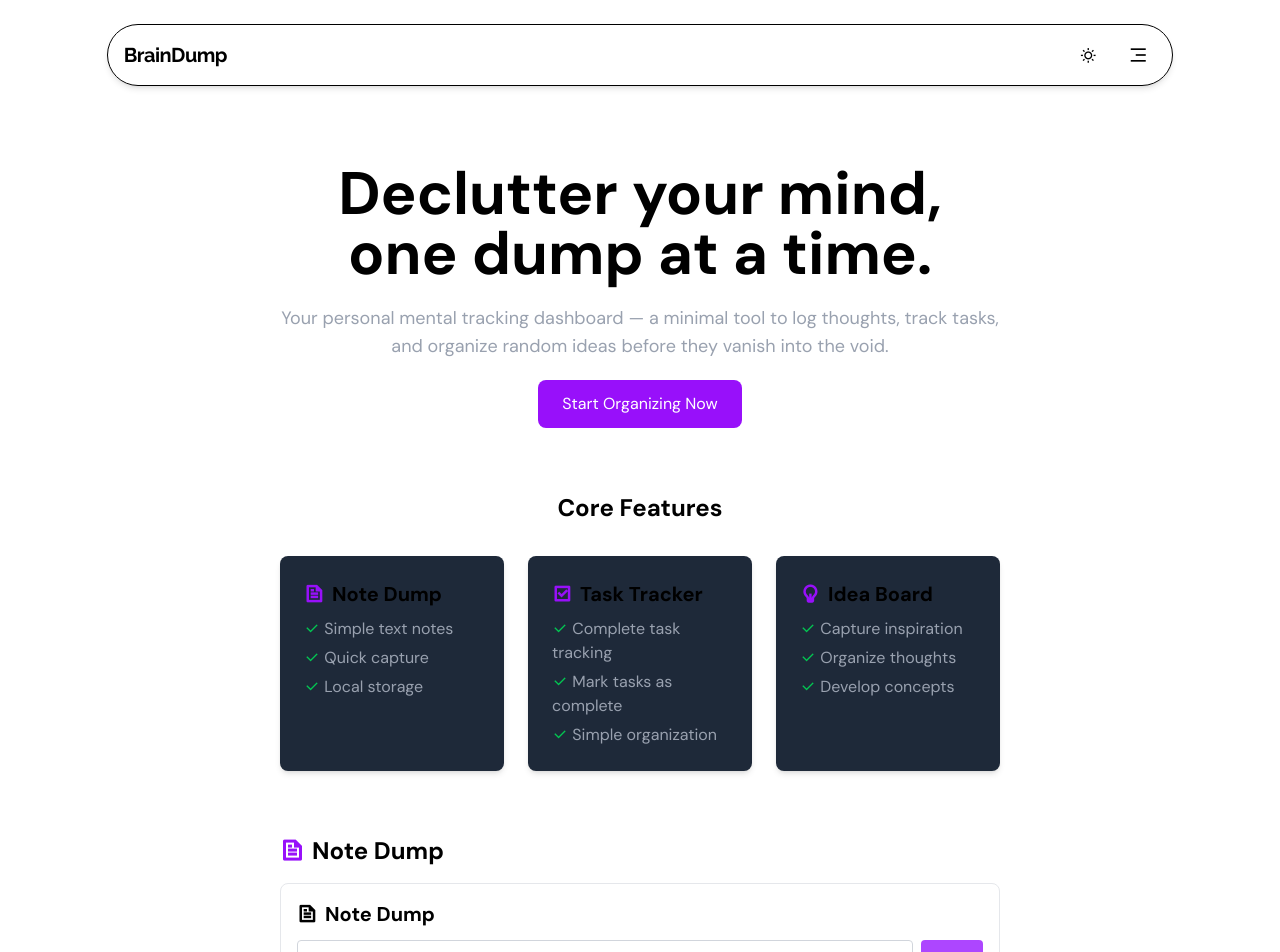
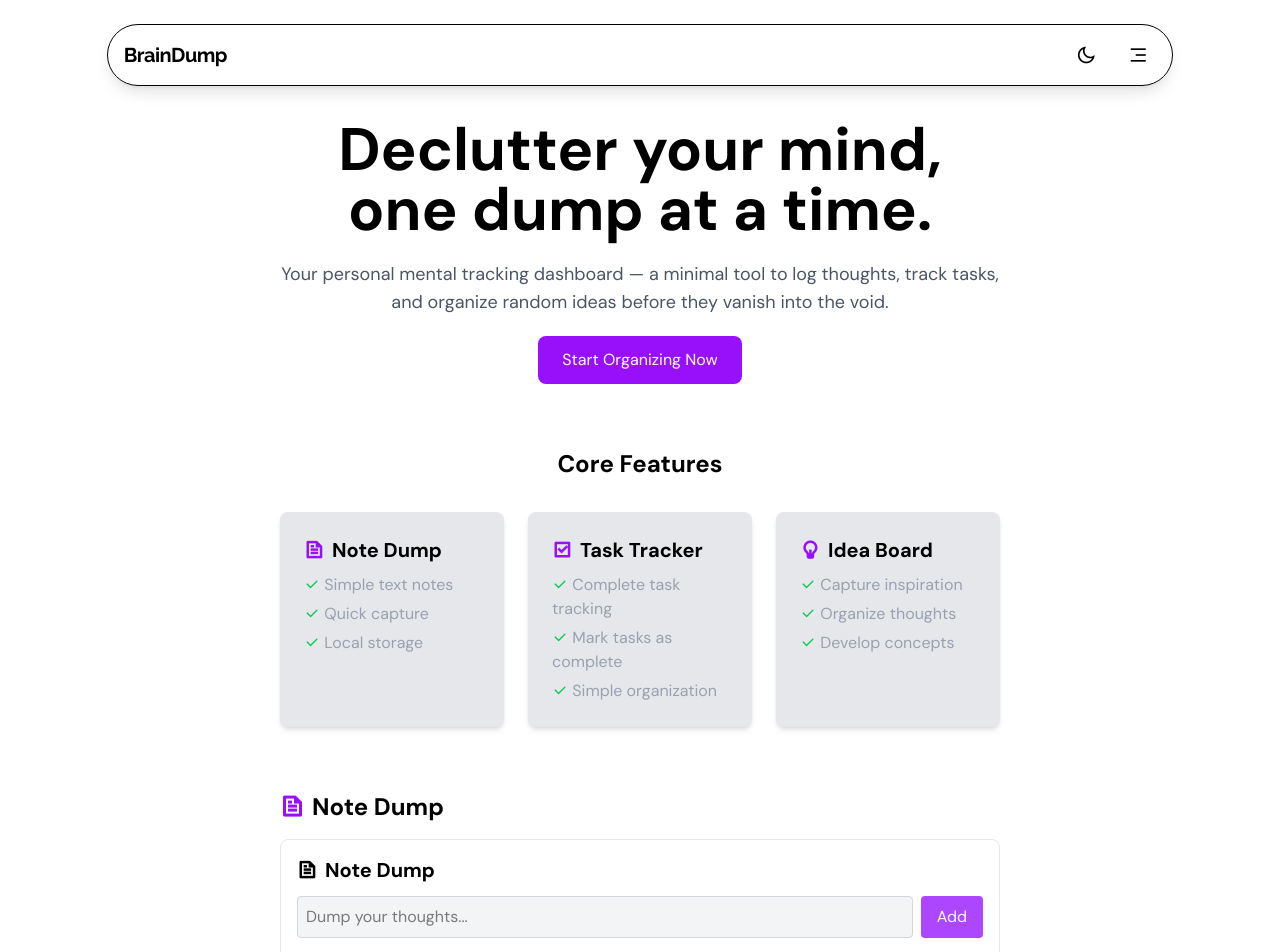
Before and after one commit to Manpreet113/BrainDump, a React (Vite) app: page / in a window 1280 px wide. Shown: the top 952 px of the page. Built offline with nearby package versions, Linux system fonts and the light colour scheme.

Commit message:
Update Tailwind CSS to version 4.1.3 and enhance styles for NoteDump, TaskTracker, and IdeaBoard components

```diff
--- a/package.json
+++ b/package.json
@@ -27,7 +27,7 @@
     "eslint-plugin-react-refresh": "^0.4.19",
     "globals": "^15.15.0",
     "postcss": "^8.5.3",
-    "tailwindcss": "^4.1.2",
+    "tailwindcss": "^4.1.3",
     "vite": "^6.2.0"
   }
 }
--- a/src/App.jsx
+++ b/src/App.jsx
@@ -1,4 +1,4 @@
-import { useState } from "react";
+import { useEffect, useState } from "react";
 import NoteDump from "./components/NoteDump";
 import TaskTracker from "./components/TaskTracker";
 import IdeaBoard from "./components/IdeaBoard";
@@ -6,17 +6,37 @@ import Stats from "./components/Stats";
 import { motion, AnimatePresence } from "framer-motion";
 
 function App() {
-  const [darkMode, setDarkMode] = useState(true);
+  const [darkMode, setDarkMode] = useState(() => {
+    // Check for saved theme preference
+    if (typeof window !== 'undefined') {
+      const savedTheme = localStorage.getItem("darkMode");
+      return savedTheme ? JSON.parse(savedTheme) : window.matchMedia('(prefers-color-scheme: dark)').matches;
+    }
+    return true; // default to dark mode if we can't check
+  });
+
+  // Update the useEffect for dark mode
+  useEffect(() => {
+    localStorage.setItem("darkMode", JSON.stringify(darkMode));
+    if (darkMode) {
+      document.documentElement.classList.add("dark");
+      document.documentElement.style.colorScheme = 'dark';
+    } else {
+      document.documentElement.classList.remove("dark");
+      document.documentElement.style.colorScheme = 'light';
+    }
+  }, [darkMode]);
+
   const [isSidebarOpen, setIsSidebarOpen] = useState(false);
 
   return (
     <div
       className={`min-h-screen ${
-        darkMode ? "dark:bg-black dark:text-white" : "bg-white text-black"
+        darkMode ? "bg-black text-white" : "bg-white text-black"
       } transition-colors duration-300`}
     >
       <header className="pt-6 px-6 flex justify-center">
-        <div className="flex items-center justify-between border fixed z-30 w-5/6 backdrop-blur-xs dark:backdrop-blur-xs rounded-full px-4 py-2 shadow-md">
+        <div className="flex items-center justify-between border fixed z-30 w-5/6 backdrop-blur-xs rounded-full px-4 py-2 shadow-lg">
           <h1
             className="text-xl font-bold tracking-tight"
             style={{ fontFamily: "var(--font-secondary)" }}
@@ -26,12 +46,12 @@ function App() {
           <div className="flex items-center gap-4">
             <button
               onClick={() => setDarkMode(!darkMode)}
-              className="p-2 rounded-full hover:bg-purple-600 dark:hover:bg-purple-600 transition-colors"
+              className="p-2 rounded-full hover:bg-purple-600 dark:hover:bg-purple-700 transition-colors"
             >
               {darkMode ? (
-                <i className="ri-sun-line"></i>
+                <i className="ri-sun-line text-xl"></i>
               ) : (
-                <i className="ri-moon-line"></i>
+                <i className="ri-moon-line text-xl"></i>
               )}
             </button>
             <button
@@ -43,17 +63,15 @@ function App() {
           </div>
         </div>
       </header>
-      <main className="max-w-3xl mx-auto p-6 pt-35 space-y-16">
+
+      <main className="max-w-3xl mx-auto p-6 pt-24 space-y-16" id="app">
         <div className="text-center space-y-5">
-          <h2 className="text-6xl font-bold">
-            Declutter your mind, one dump at a time.
-          </h2>
-          <p className="text-lg text-gray-400">
+          <h2 className="text-6xl font-bold">Declutter your mind, one dump at a time.</h2>
+          <p className="text-gray-600 text-lg">
             Your personal mental tracking dashboard — a minimal tool to log
             thoughts, track tasks, and organize random ideas before they vanish
             into the void.
           </p>
-          {/* Placeholder for "Start Organizing Now" button - I'll add links later */}
           <a
             href="#app"
             className="inline-block px-6 py-3 bg-purple-600 text-white rounded-lg hover:bg-purple-700 transition-colors"
@@ -62,12 +80,11 @@ function App() {
           </a>
         </div>
 
-
         <div className="space-y-8">
           <h3 className="text-2xl font-semibold text-center">Core Features</h3>
           <div className="grid grid-cols-1 md:grid-cols-3 gap-6">
             {/* Note Dump Card */}
-            <div className="card bg-gray-800  p-6 rounded-lg shadow-md">
+            <div className="card bg-gray-200 dark:bg-gray-800 p-6 rounded-lg shadow-md">
               <h4 className="text-xl font-semibold mb-2 flex items-center gap-2">
                 <i className="ri-file-text-line text-purple-600"></i> Note Dump
               </h4>
@@ -78,7 +95,7 @@ function App() {
               </ul>
             </div>
             {/* Task Tracker Card */}
-            <div className="card bg-gray-800  p-6 rounded-lg shadow-md">
+            <div className="card bg-gray-200 dark:bg-gray-800 p-6 rounded-lg shadow-md">
               <h4 className="text-xl font-semibold mb-2 flex items-center gap-2">
                 <i className="ri-checkbox-line text-purple-600"></i> Task Tracker
               </h4>
@@ -89,7 +106,7 @@ function App() {
               </ul>
             </div>
             {/* Idea Board Card */}
-            <div className="card bg-gray-800  p-6 rounded-lg shadow-md">
+            <div className="card bg-gray-200 dark:bg-gray-800 p-6 rounded-lg shadow-md">
               <h4 className="text-xl font-semibold mb-2 flex items-center gap-2">
                 <i className="ri-lightbulb-line text-purple-600"></i> Idea Board
               </h4>
@@ -101,6 +118,7 @@ function App() {
             </div>
           </div>
         </div>
+
         <section id="note-dump" className="space-y-4">
           <h3 className="text-2xl font-semibold flex items-center gap-2">
             <i className="ri-file-text-line text-purple-600"></i> Note Dump
@@ -122,7 +140,6 @@ function App() {
           <IdeaBoard />
         </section>
 
-        {/* Stats Section */}
         <section id="stats" className="space-y-4">
           <h3 className="text-2xl font-semibold flex items-center gap-2">
             <i className="ri-bar-chart-line text-purple-600"></i> Stats
@@ -131,14 +148,12 @@ function App() {
         </section>
       </main>
 
-      {/* Footer */}
-      <footer className="mt-12 border-t border-gray-600 p-6 text-center text-gray-500">
+      <footer className="mt-12 border-t border-gray-600 p-6 rounded-t-md text-center text-gray-500">
         <p>Built with React, rage, and a rapidly declining will to live.</p>
         <p>Don’t ask how it works. I don’t know. I blacked out.</p>
         <p>Code so scuffed, even AI refused to explain it.</p>
       </footer>
 
-      {/* Sidebar */}
       <AnimatePresence>
         {isSidebarOpen && (
           <motion.div
@@ -146,7 +161,7 @@ function App() {
             animate={{ x: 0 }}
             exit={{ x: "100%" }}
             transition={{ type: "spring", stiffness: 300, damping: 30 }}
-            className="fixed top-0 right-0 w-64 h-full bg-gray-900 rounded-l-xl shadow-lg z-50 p-4"
+            className="fixed top-0 right-0 w-64 h-full bg-gray-100 dark:bg-gray-950 rounded-l-xl shadow-lg z-50 p-4"
           >
             <button
               onClick={() => setIsSidebarOpen(false)}
@@ -162,18 +177,12 @@ function App() {
                 </a>
               </li>
               <li>
-                <a
-                  href="#task-tracker"
-                  className="text-gray-300 hover:text-white"
-                >
+                <a href="#task-tracker" className="text-gray-300 hover:text-white">
                   Task Tracker
                 </a>
               </li>
               <li>
-                <a
-                  href="#idea-board"
-                  className="text-gray-300 hover:text-white"
-                >
+                <a href="#idea-board" className="text-gray-300 hover:text-white">
                   Idea Board
                 </a>
               </li>
@@ -188,7 +197,7 @@ function App() {
       </AnimatePresence>
       {isSidebarOpen && (
         <div
-          className="fixed inset-0 backdrop-blur-lg bg-opacity-50 z-40"
+          className="fixed inset-0 backdrop-blur-lg z-40"
           onClick={() => setIsSidebarOpen(false)}
         />
       )}
--- a/src/components/IdeaBoard.jsx
+++ b/src/components/IdeaBoard.jsx
@@ -45,7 +45,7 @@ function IdeaBoard() {
           type="text"
           value={newIdea}
           onChange={(e) => setNewIdea(e.target.value)}
-          className="flex-1 p-2 border border-gray-300 dark:border-gray-600 rounded backdrop-blur-lg dark:backdrop-blur-lg text-gray-900 dark:text-white focus:outline-none focus:ring-2 focus:ring-blue-500"
+          className="flex-1 p-2 border border-gray-300 dark:border-gray-600 rounded backdrop-blur-md bg-gray-100 text-black focus:outline-none focus:ring-2 focus:ring-blue-500"
           placeholder="Capture an idea..."
         />
         <button
@@ -59,7 +59,7 @@ function IdeaBoard() {
         {ideas.map((idea) => (
           <li
             key={idea.id}
-            className="animate-item flex items-center justify-between p-2 bg-gray-700 dark:backdrop-blur-ls border border-gray-200 dark:border-gray-700 rounded"
+            className="animate-item flex items-center justify-between p-2 bg-gray-600 text-white border border-gray-200 dark:border-gray-700 rounded"
           >
             {editId === idea.id ? (
               <div className="flex-1 flex gap-2">
@@ -67,7 +67,7 @@ function IdeaBoard() {
                   type="text"
                   value={editText}
                   onChange={(e) => setEditText(e.target.value)}
-                  className="flex-1 p-1 border border-gray-300 dark:border-gray-600 rounded backdrop-blur-lg dark:backdrop-blur-lg text-gray-900 dark:text-white"
+                  className="flex-1 p-1 border border-gray-300 dark:border-gray-600 rounded backdrop-blur-md bg-white/80 dark:bg-gray-500 text-gray-900 dark:text-white"
                 />
                 <button
                   onClick={() => saveEdit(idea.id)}
--- a/src/components/NoteDump.jsx
+++ b/src/components/NoteDump.jsx
@@ -45,7 +45,7 @@ function NoteDump() {
           type="text"
           value={newNote}
           onChange={(e) => setNewNote(e.target.value)}
-          className="flex-1 p-2 border border-gray-300 dark:border-gray-600 rounded backdrop-blur-lg dark:backdrop-blur-lg text-white dark:text-white focus:outline-none focus:ring-2 focus:ring-blue-500"
+          className="flex-1 p-2 border border-gray-300 dark:border-gray-600 rounded backdrop-blur-md bg-gray-100 text-black focus:outline-none focus:ring-2 focus:ring-blue-500"
           placeholder="Dump your thoughts..."
         />
         <button
@@ -59,7 +59,7 @@ function NoteDump() {
         {notes.map((note) => (
           <li
             key={note.id}
-            className="animate-item flex items-center justify-between p-2 bg-gray-50 dark:bg-gray-700 border border-gray-200 dark:border-gray-700 rounded"
+            className="animate-item flex items-center justify-between p-2 bg-gray-600 text-white border border-gray-200 dark:border-gray-700 rounded"
           >
             {editId === note.id ? (
               <div className="flex-1 flex gap-2">
--- a/src/components/TaskTracker.jsx
+++ b/src/components/TaskTracker.jsx
@@ -51,7 +51,7 @@ function TaskTracker() {
           type="text"
           value={newTask}
           onChange={(e) => setNewTask(e.target.value)}
-          className="flex-1 p-2 border border-gray-300 dark:border-gray-600 rounded backdrop-blur-3xl dark:backdrop-blur-lg  dark:text-white focus:outline-none focus:ring-2 focus:ring-blue-500"
+          className="flex-1 p-2 border border-gray-300 dark:border-gray-600 rounded backdrop-blur-lg bg-gray-100 text-black focus:outline-none focus:ring-2 focus:ring-blue-500"
           placeholder="Add a task..."
         />
         <button
@@ -65,7 +65,7 @@ function TaskTracker() {
         {tasks.map((task) => (
           <li
             key={task.id}
-            className="animate-item flex items-center justify-between p-2 bg-gray-50 dark:bg-gray-800 border border-gray-200 dark:border-gray-700 rounded"
+            className="animate-item flex items-center justify-between p-2 bg-gray-600 border text-white border-gray-200 dark:border-gray-700 rounded"
           >
             {editId === task.id ? (
               <div className="flex-1 flex gap-2">
```
Also changed, not shown: 1 other file (tests, documents, lock files or other folders).
